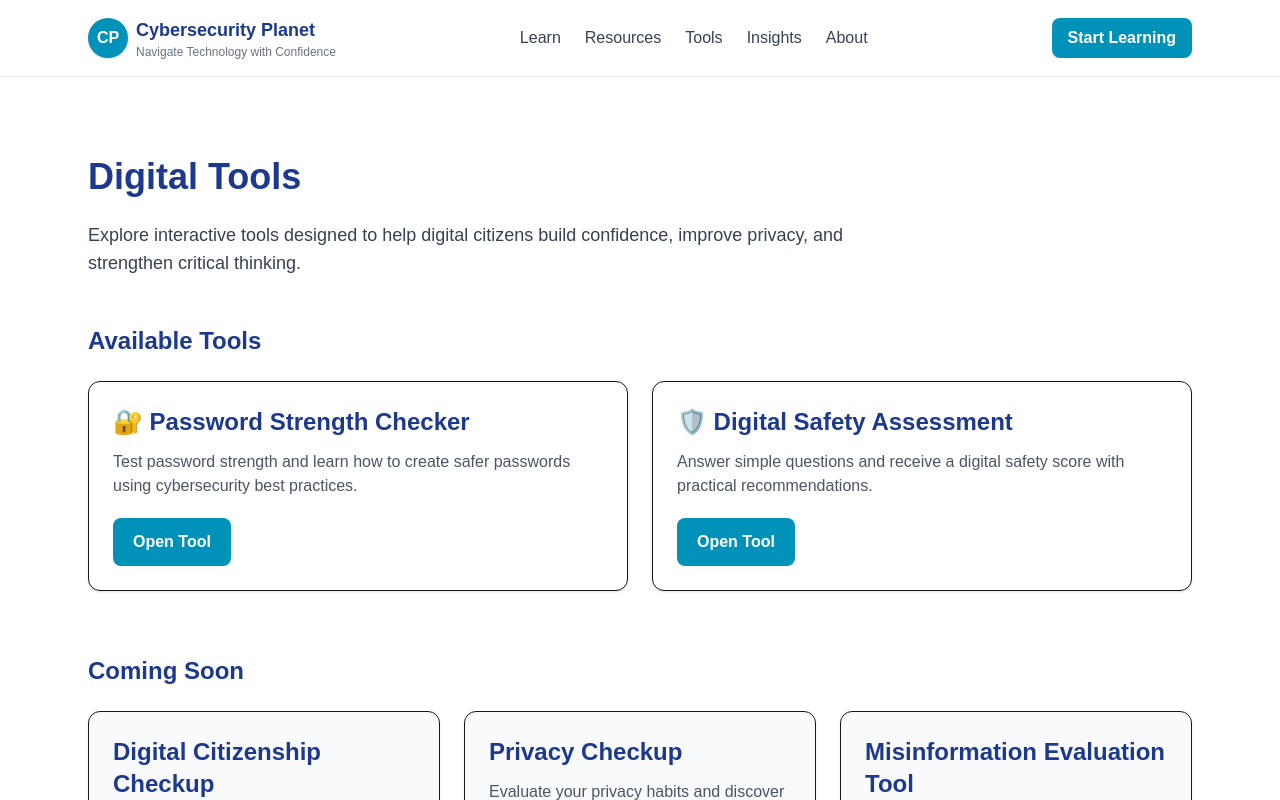
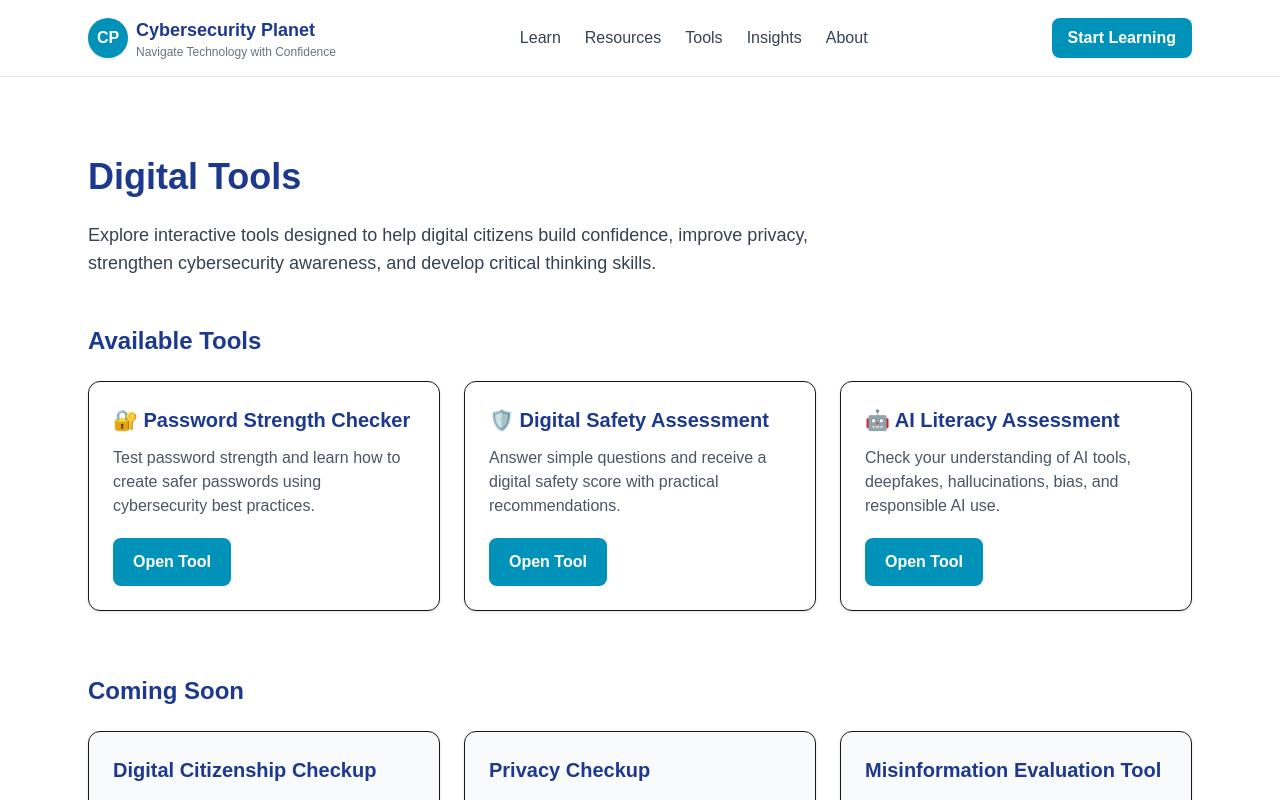
Before and after one commit to Black-widow-codes/Cybersecurity-Planet, a Next.js app: page /tools in a window 1280 px wide. Shown: the top 800 px of the page. Built offline with nearby package versions, Linux system fonts and the light colour scheme.

Commit message:
Add AI literacy assessment tool

```diff
--- /dev/null
+++ b/src/app/tools/ai-literacy-assessment/page.tsx
@@ -0,0 +1,15 @@
+import AILiteracyAssessment from "@/components/AILiteracyAssessment";
+
+export const metadata = {
+  title: "AI Literacy Assessment | Cybersecurity Planet",
+  description:
+    "Check your understanding of AI tools, deepfakes, hallucinations, bias, and responsible AI use.",
+};
+
+export default function AILiteracyAssessmentPage() {
+  return (
+    <main className="px-6 py-12">
+      <AILiteracyAssessment />
+    </main>
+  );
+}
--- a/src/app/tools/page.tsx
+++ b/src/app/tools/page.tsx
@@ -13,6 +13,12 @@ export default function ToolsPage() {
       description:
         "Answer simple questions and receive a digital safety score with practical recommendations.",
       link: "/tools/digital-safety-assessment",
+    },
+    {
+      title: "🤖 AI Literacy Assessment",
+      description:
+        "Check your understanding of AI tools, deepfakes, hallucinations, bias, and responsible AI use.",
+      link: "/tools/ai-literacy-assessment",
     },
   ];
 
@@ -32,40 +38,43 @@ export default function ToolsPage() {
       description:
         "Evaluate online claims, headlines, and social media posts using a structured critical-thinking framework.",
     },
-    {
-      title: "🤖 AI Literacy Assessment",
-      description:
-        "Check your understanding of AI tools, deepfakes, bias, and responsible AI use.",
-    },
   ];
 
   return (
     <main className="max-w-6xl mx-auto px-6 py-20">
-      <h1 className="text-4xl font-bold text-blue-900">Digital Tools</h1>
+      <h1 className="text-4xl font-bold text-blue-900">
+        Digital Tools
+      </h1>
 
       <p className="mt-6 max-w-3xl text-lg text-gray-700">
         Explore interactive tools designed to help digital citizens build
-        confidence, improve privacy, and strengthen critical thinking.
+        confidence, improve privacy, strengthen cybersecurity awareness,
+        and develop critical thinking skills.
       </p>
 
+      {/* Available Tools */}
       <section className="mt-12">
-        <h2 className="text-2xl font-bold text-blue-900">Available Tools</h2>
+        <h2 className="text-2xl font-bold text-blue-900">
+          Available Tools
+        </h2>
 
-        <div className="mt-6 grid gap-6 md:grid-cols-2">
+        <div className="mt-6 grid gap-6 md:grid-cols-2 lg:grid-cols-3">
           {availableTools.map((tool) => (
             <div
               key={tool.title}
-              className="rounded-xl border bg-white p-6 shadow-sm"
+              className="rounded-xl border bg-white p-6 shadow-sm transition hover:shadow-md"
             >
-              <h3 className="text-2xl font-bold text-blue-900">
+              <h3 className="text-xl font-bold text-blue-900">
                 {tool.title}
               </h3>
 
-              <p className="mt-3 text-gray-600">{tool.description}</p>
+              <p className="mt-3 text-gray-600">
+                {tool.description}
+              </p>
 
               <Link
                 href={tool.link}
-                className="inline-block mt-5 rounded-lg bg-cyan-600 px-5 py-3 font-semibold text-white"
+                className="inline-block mt-5 rounded-lg bg-cyan-600 px-5 py-3 font-semibold text-white hover:bg-cyan-700"
               >
                 Open Tool
               </Link>
@@ -74,20 +83,25 @@ export default function ToolsPage() {
         </div>
       </section>
 
+      {/* Coming Soon */}
       <section className="mt-16">
-        <h2 className="text-2xl font-bold text-blue-900">Coming Soon</h2>
+        <h2 className="text-2xl font-bold text-blue-900">
+          Coming Soon
+        </h2>
 
-        <div className="mt-6 grid gap-6 md:grid-cols-3">
+        <div className="mt-6 grid gap-6 md:grid-cols-2 lg:grid-cols-3">
           {comingSoonTools.map((tool) => (
             <div
               key={tool.title}
               className="rounded-xl border bg-gray-50 p-6 shadow-sm"
             >
-              <h3 className="text-2xl font-bold text-blue-900">
+              <h3 className="text-xl font-bold text-blue-900">
                 {tool.title}
               </h3>
 
-              <p className="mt-3 text-gray-600">{tool.description}</p>
+              <p className="mt-3 text-gray-600">
+                {tool.description}
+              </p>
 
               <span className="inline-block mt-5 rounded-lg bg-gray-200 px-5 py-3 font-semibold text-gray-700">
                 Coming Soon
--- /dev/null
+++ b/src/components/AILiteracyAssessment.tsx
@@ -0,0 +1,15 @@
+import AILiteracyAssessment from "@/components/AILiteracyAssessment";
+
+export const metadata = {
+  title: "AI Literacy Assessment | Cybersecurity Planet",
+  description:
+    "Check your understanding of AI tools, deepfakes, hallucinations, bias, and responsible AI use.",
+};
+
+export default function AILiteracyAssessmentPage() {
+  return (
+    <main className="px-6 py-12">
+      <AILiteracyAssessment />
+    </main>
+  );
+}
```
